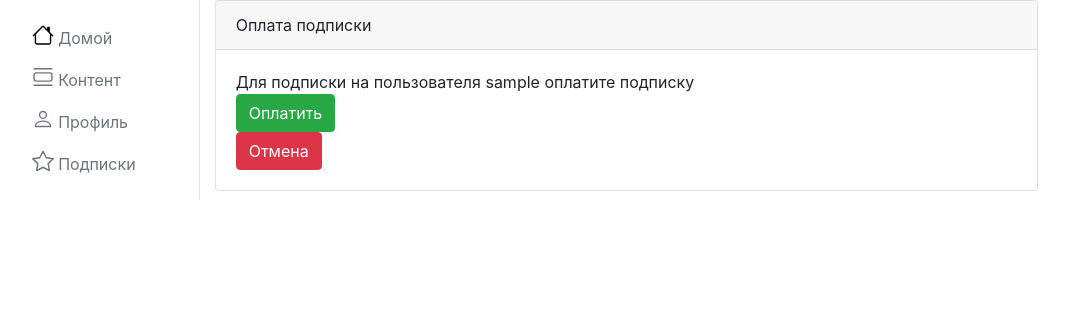
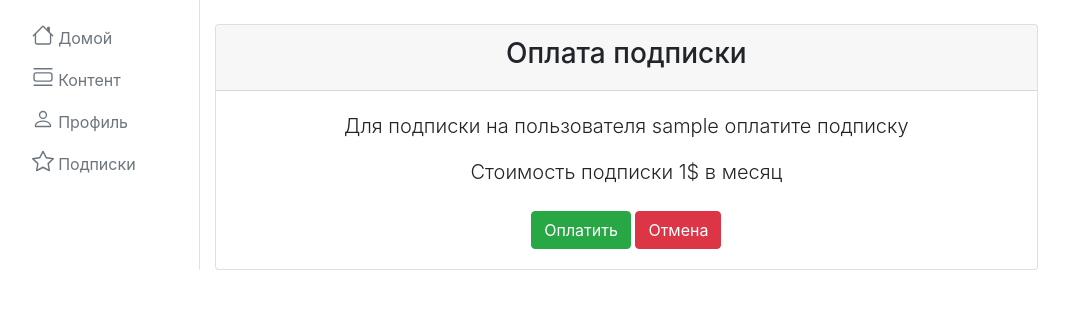
Before and after one commit to YrMstrss/graduate_work, a Django app: page /user/subscribe-info/1 in a window 1280 px wide. Shown: the part 75-384 px from the top of the page, without its empty margins (107-1176 px from the left). Run offline with Django 5.2, Linux system fonts and the light colour scheme; the visitor is signed in with stand-in values (Sample User, id 1); data comes from the database, SQL or seed files in the repository; some libraries are stand-ins or nearby versions.

Commit message:
front changes for user

```diff
--- a/content/templates/content/includes/svg/home.html
+++ b/content/templates/content/includes/svg/home.html
@@ -1,4 +1,4 @@
-<svg xmlns="http://www.w3.org/2000/svg" width="22" height="22" fill="currentColor" color="black"
+<svg xmlns="http://www.w3.org/2000/svg" width="22" height="22" fill="currentColor"
      class="bi bi-house" viewBox="0 0 16 16">
     <path d="M8.707 1.5a1 1 0 0 0-1.414 0L.646 8.146a.5.5 0 0 0 .708.708L2 8.207V13.5A1.5 1.5 0 0 0 3.5 15h9a1.5 1.5 0 0 0 1.5-1.5V8.207l.646.647a.5.5 0 0 0 .708-.708L13 5.793V2.5a.5.5 0 0 0-.5-.5h-1a.5.5 0 0 0-.5.5v1.293zM13 7.207V13.5a.5.5 0 0 1-.5.5h-9a.5.5 0 0 1-.5-.5V7.207l5-5z"/>
 </svg>
--- a/graduate_work/settings.py
+++ b/graduate_work/settings.py
@@ -89,7 +89,7 @@ DATABASES = {
         'NAME': os.getenv('POSTGRES_DB'),
         'USER': os.getenv('POSTGRES_USER'),
         'PASSWORD': os.getenv('POSTGRES_PASSWORD'),
-        # 'HOST': 'db'
+        'HOST': 'db'
     }
 }
 
--- /dev/null
+++ b/users/templates/users/includes/svg/at.html
@@ -0,0 +1,4 @@
+<svg xmlns="http://www.w3.org/2000/svg" width="22" height="22" fill="currentColor"
+     class="bi bi-at" viewBox="0 -2 16 16">
+    <path d="M13.106 7.222c0-2.967-2.249-5.032-5.482-5.032-3.35 0-5.646 2.318-5.646 5.702 0 3.493 2.235 5.708 5.762 5.708.862 0 1.689-.123 2.304-.335v-.862c-.43.199-1.354.328-2.29.328-2.926 0-4.813-1.88-4.813-4.798 0-2.844 1.921-4.881 4.594-4.881 2.735 0 4.608 1.688 4.608 4.156 0 1.682-.554 2.769-1.416 2.769-.492 0-.772-.28-.772-.76V5.206H8.923v.834h-.11c-.266-.595-.881-.964-1.6-.964-1.4 0-2.378 1.162-2.378 2.823 0 1.737.957 2.906 2.379 2.906.8 0 1.415-.39 1.709-1.087h.11c.081.67.703 1.148 1.503 1.148 1.572 0 2.57-1.415 2.57-3.643zm-7.177.704c0-1.197.54-1.907 1.456-1.907.93 0 1.524.738 1.524 1.907S8.308 9.84 7.371 9.84c-.895 0-1.442-.725-1.442-1.914"/>
+</svg>
--- /dev/null
+++ b/users/templates/users/includes/svg/gift.html
@@ -0,0 +1,4 @@
+<svg xmlns="http://www.w3.org/2000/svg" width="22" height="22" fill="currentColor"
+     class="bi bi-gift" viewBox="0 0 16 16">
+    <path d="M3 2.5a2.5 2.5 0 0 1 5 0 2.5 2.5 0 0 1 5 0v.006c0 .07 0 .27-.038.494H15a1 1 0 0 1 1 1v2a1 1 0 0 1-1 1v7.5a1.5 1.5 0 0 1-1.5 1.5h-11A1.5 1.5 0 0 1 1 14.5V7a1 1 0 0 1-1-1V4a1 1 0 0 1 1-1h2.038A2.968 2.968 0 0 1 3 2.506zm1.068.5H7v-.5a1.5 1.5 0 1 0-3 0c0 .085.002.274.045.43a.522.522 0 0 0 .023.07M9 3h2.932a.56.56 0 0 0 .023-.07c.043-.156.045-.345.045-.43a1.5 1.5 0 0 0-3 0zM1 4v2h6V4zm8 0v2h6V4zm5 3H9v8h4.5a.5.5 0 0 0 .5-.5zm-7 8V7H2v7.5a.5.5 0 0 0 .5.5z"/>
+</svg>
--- /dev/null
+++ b/users/templates/users/includes/svg/phone.html
@@ -0,0 +1,4 @@
+<svg xmlns="http://www.w3.org/2000/svg" width="22" height="22" fill="currentColor"
+     class="bi bi-telephone" viewBox="0 0 16 16">
+    <path d="M3.654 1.328a.678.678 0 0 0-1.015-.063L1.605 2.3c-.483.484-.661 1.169-.45 1.77a17.568 17.568 0 0 0 4.168 6.608 17.569 17.569 0 0 0 6.608 4.168c.601.211 1.286.033 1.77-.45l1.034-1.034a.678.678 0 0 0-.063-1.015l-2.307-1.794a.678.678 0 0 0-.58-.122l-2.19.547a1.745 1.745 0 0 1-1.657-.459L5.482 8.062a1.745 1.745 0 0 1-.46-1.657l.548-2.19a.678.678 0 0 0-.122-.58L3.654 1.328zM1.884.511a1.745 1.745 0 0 1 2.612.163L6.29 2.98c.329.423.445.974.315 1.494l-.547 2.19a.678.678 0 0 0 .178.643l2.457 2.457a.678.678 0 0 0 .644.178l2.189-.547a1.745 1.745 0 0 1 1.494.315l2.306 1.794c.829.645.905 1.87.163 2.611l-1.034 1.034c-.74.74-1.846 1.065-2.877.702a18.634 18.634 0 0 1-7.01-4.42 18.634 18.634 0 0 1-4.42-7.009c-.362-1.03-.037-2.137.703-2.877L1.885.511z"/>
+</svg>
--- /dev/null
+++ b/users/templates/users/includes/svg/point.html
@@ -0,0 +1,4 @@
+<svg xmlns="http://www.w3.org/2000/svg" width="22" height="22" fill="currentColor"
+     class="bi bi-cursor" viewBox="0 0 16 16">
+    <path d="M14.082 2.182a.5.5 0 0 1 .103.557L8.528 15.467a.5.5 0 0 1-.917-.007L5.57 10.694.803 8.652a.5.5 0 0 1-.006-.916l12.728-5.657a.5.5 0 0 1 .556.103zM2.25 8.184l3.897 1.67a.5.5 0 0 1 .262.263l1.67 3.897L12.743 3.52z"/>
+</svg>
--- a/users/templates/users/login.html
+++ b/users/templates/users/login.html
@@ -1,20 +1,20 @@
 {% extends 'content/base.html' %}
 
 {% block content %}
-    <div class="col-12">
+    <div class="col-12 mt-4">
         <form class="row" method="post" enctype="multipart/form-data">
             <div class="col-3"></div>
             <div class="col-6">
                 <div class="card">
                     <div class="card-header">
-                        <h1 class="text-center mb-3 fw-normal">Войти</h1>
+                        <h3 class="text-center">Войти</h3>
                     </div>
                     <div class="card-body">
                         <div class="form-floating">
                             {% csrf_token %}
                             {{ form.as_p }}
                             Нет аккаунта? <a href="{% url 'user:register' %}">Зарегистрироваться</a>
-                            <p><button type="submit" class="btn btn-success">Войти</button></p>
+                            <p><button type="submit" class="btn btn-success mt-2">Войти</button></p>
                         </div>
                     </div>
                 </div>
--- a/users/templates/users/payment_info.html
+++ b/users/templates/users/payment_info.html
@@ -1,18 +1,20 @@
 {% extends 'content/base.html' %}
 
 {% block content %}
-    <div class="card">
+    <div class="card mt-4 text-center">
         <div class="card-header">
-            Оплата подписки
+            <h3>Оплата подписки</h3>
         </div>
         <div class="card-body">
-            Для подписки на пользователя {{ object.username }} оплатите
-            подписку
+            <p class="lead">Для подписки на пользователя {{ object.username }} оплатите
+            подписку</p>
+            <p class="lead">Стоимость подписки 1$ в месяц</p>
             <form action="{% url 'create-checkout-session' object.pk %}" method="POST">
                 {% csrf_token %}
-                <button type="submit" class="btn btn-success" id="checkout-button">Оплатить</button>
+                <button type="submit" class="btn btn-success mt-2" id="checkout-button">Оплатить</button>
+                <a href="{% url 'user:profile-view' object.pk %}" class="btn btn-danger mt-2">Отмена</a>
             </form>
-            <a href="{% url 'user:profile-view' object.pk %}" class="btn btn-danger">Отмена</a>
+
         </div>
     </div>
 {% endblock %}
--- a/users/templates/users/register.html
+++ b/users/templates/users/register.html
@@ -1,7 +1,7 @@
 {% extends 'content/base.html' %}
 
 {% block content %}
-    <div class="col-12">
+    <div class="col-12 mt-4">
         <form class="row" method="post" enctype="multipart/form-data">
             <div class="col-3"></div>
             <div class="col-6">
--- a/users/templates/users/subscriptions.html
+++ b/users/templates/users/subscriptions.html
@@ -2,7 +2,7 @@
 
 {% block content %}
     <div class="my-3 p-3 bg-body rounded shadow-sm">
-        <ul class="nav nav-tabs">
+        <ul class="nav nav-tabs mb-4">
             <li class="nav-item">
                 <a class="nav-link active"  href="{% url 'user:subscriptions-list' %}">Подписки</a>
             </li>
--- a/users/templates/users/subscriptions_posts.html
+++ b/users/templates/users/subscriptions_posts.html
@@ -2,7 +2,7 @@
 
 {% block content %}
     <div class="my-3 p-3 bg-body rounded shadow-sm">
-        <ul class="nav nav-tabs">
+        <ul class="nav nav-tabs mb-4">
             <li class="nav-item">
                 <a class="nav-link" href="{% url 'user:subscriptions-list' %}">Подписки</a>
             </li>
--- a/users/templates/users/user_form.html
+++ b/users/templates/users/user_form.html
@@ -3,9 +3,9 @@
 {% block content %}
     <div class="col-12">
         <form class="row" method="post" enctype="multipart/form-data">
-            <div class="col-3"></div>
-            <div class="col-6">
-                <div class="card">
+            <div class="col-2"></div>
+            <div class="col-10">
+                <div class="card mt-4">
                     <div class="card-header">
                         <h1 class="text-center mb-3 fw-normal">Профиль</h1>
                     </div>
```
Also changed, not shown: users/templates/users/unsubscribe_info.html (+6 -6 lines), users/templates/users/user_detail.html (+11 -22 lines).
